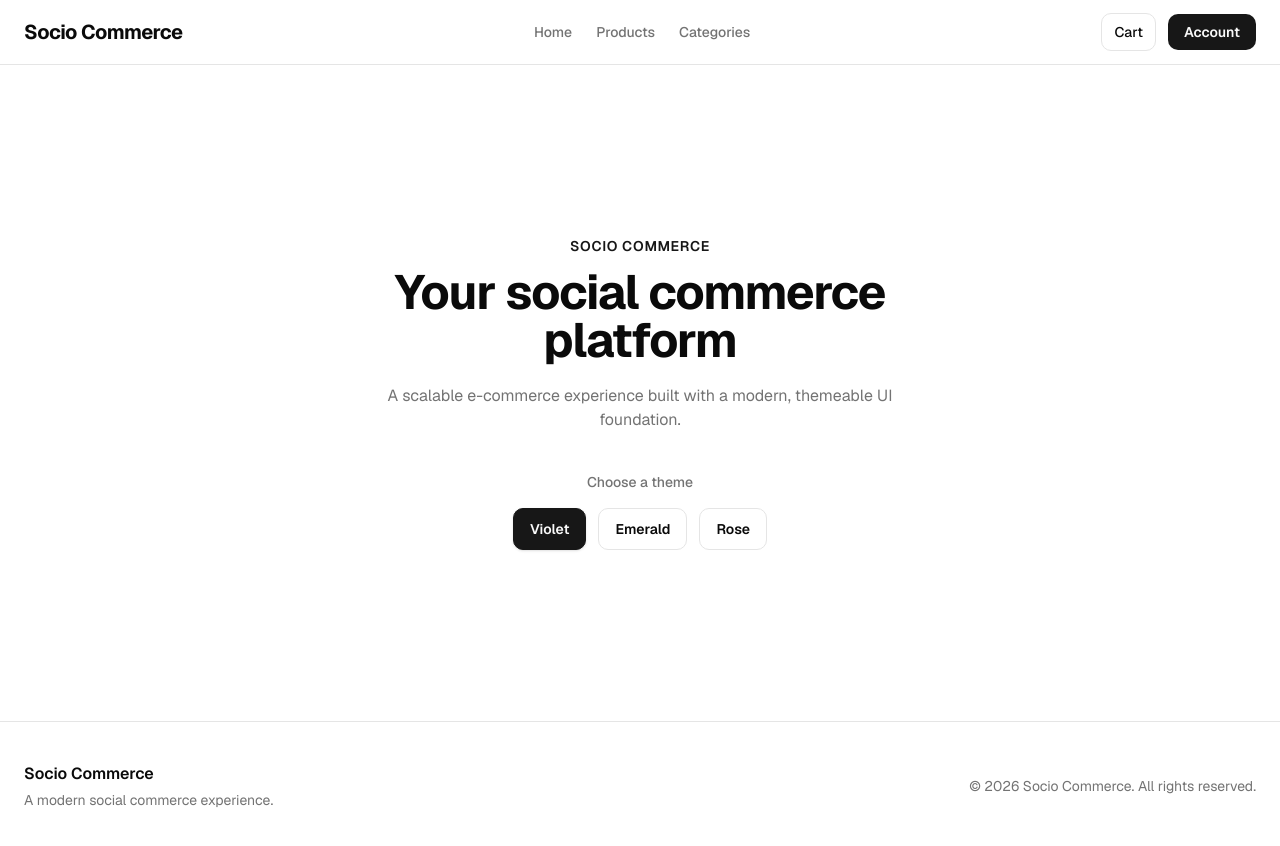
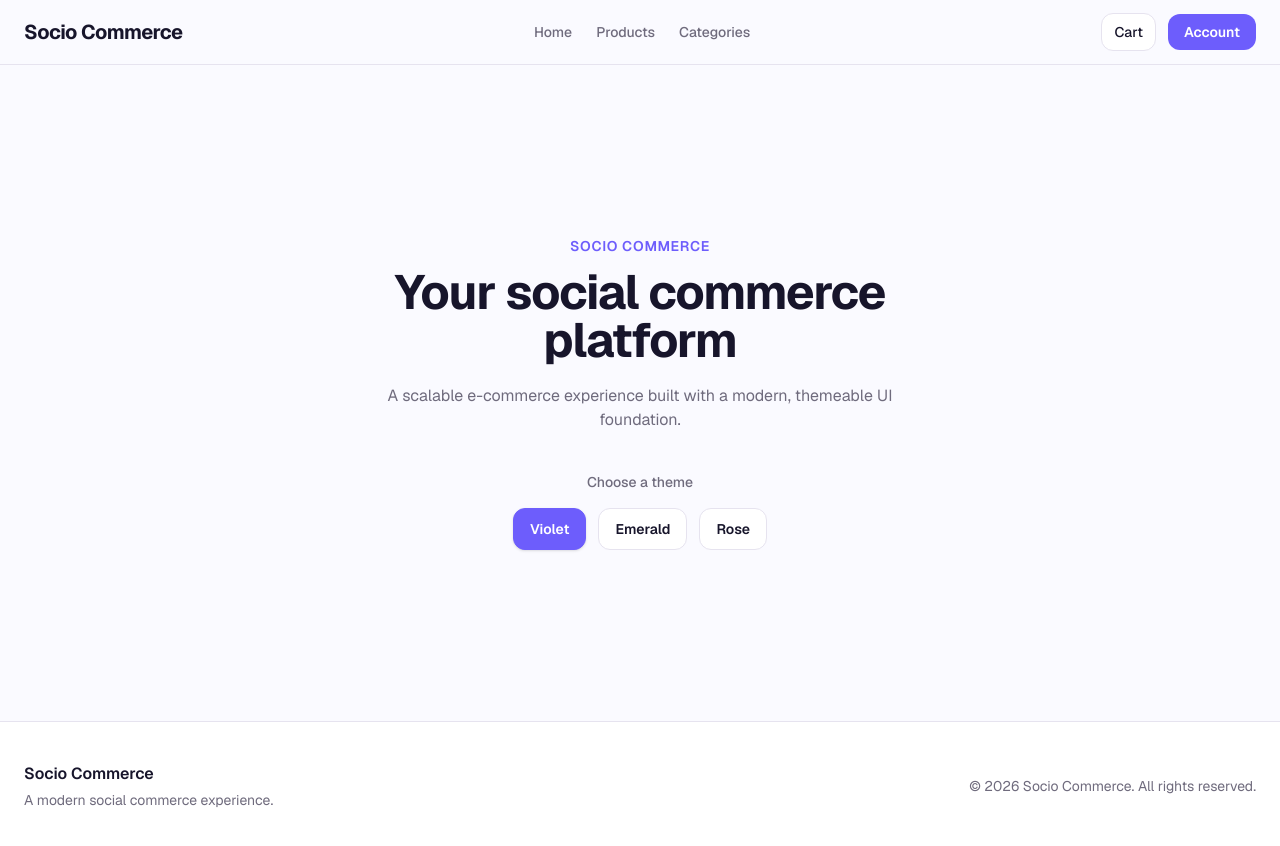
Before and after one commit to pramodlaha08/socio-ecommerce, a Next.js app: page / in a window 1280 px wide. Shown: the top 846 px of the page. Built offline with nearby package versions, Linux system fonts and the light colour scheme.

Commit message:
feat(theme): update base theme colors and add sidebar styles for improved UI

```diff
--- a/src/app/globals.css
+++ b/src/app/globals.css
@@ -5,75 +5,91 @@
 @custom-variant dark (&:is(.dark *));
 
 /* =========================================================
-   BASE THEME
+   BASE THEME — VIOLET
    ========================================================= */
 
 :root {
   /* ---------- Brand ---------- */
-  --primary: oklch(0.205 0 0);
-  --primary-foreground: oklch(0.985 0 0);
 
-  --secondary: oklch(0.97 0 0);
-  --secondary-foreground: oklch(0.205 0 0);
+  --primary: #6d5dfc;
+  --primary-foreground: #ffffff;
 
-  --accent: oklch(0.97 0 0);
-  --accent-foreground: oklch(0.205 0 0);
+  --secondary: #eceafd;
+  --secondary-foreground: #30276f;
+
+  --accent: #f4b860;
+  --accent-foreground: #241b08;
 
   /* ---------- Surfaces ---------- */
 
-  --card: oklch(1 0 0);
-  --card-foreground: oklch(0.145 0 0);
+  --background: #fafaff;
+  --foreground: #17152b;
 
-  --popover: oklch(1 0 0);
-  --popover-foreground: oklch(0.145 0 0);
+  --card: #ffffff;
+  --card-foreground: #17152b;
 
-  --muted: oklch(0.97 0 0);
-  --muted-foreground: oklch(0.556 0 0);
+  --popover: #ffffff;
+  --popover-foreground: #17152b;
+
+  --muted: #f1f0f7;
+  --muted-foreground: #6f6b7d;
 
   /* ---------- UI ---------- */
-  --border: oklch(0.922 0 0);
-  --input: oklch(0.922 0 0);
-  --ring: oklch(0.708 0 0);
+
+  --border: #e6e3ef;
+  --input: #e2dfeb;
+  --ring: #6d5dfc;
 
   /* ---------- Status ---------- */
+
   --success: #16845b;
   --success-foreground: #ffffff;
 
   --warning: #c47b16;
   --warning-foreground: #ffffff;
 
-  --destructive: oklch(0.577 0.245 27.325);
+  --destructive: #d84a4a;
   --destructive-foreground: #ffffff;
 
   --info: #3978c7;
   --info-foreground: #ffffff;
 
   /* ---------- Radius ---------- */
-  --radius: 0.625rem;
+
+  --radius: 0.75rem;
 
   /* ---------- Shadows ---------- */
+
   --shadow-sm: 0 1px 2px rgb(23 21 43 / 0.04);
   --shadow-md: 0 8px 24px rgb(23 21 43 / 0.08);
   --shadow-lg: 0 16px 40px rgb(23 21 43 / 0.12);
 
   /* ---------- Typography ---------- */
+
   --font-sans: var(--font-jakarta);
   --font-mono: var(--font-geist-mono);
-  --background: oklch(1 0 0);
-  --foreground: oklch(0.145 0 0);
-  --chart-1: oklch(0.87 0 0);
-  --chart-2: oklch(0.556 0 0);
-  --chart-3: oklch(0.439 0 0);
-  --chart-4: oklch(0.371 0 0);
-  --chart-5: oklch(0.269 0 0);
-  --sidebar: oklch(0.985 0 0);
-  --sidebar-foreground: oklch(0.145 0 0);
-  --sidebar-primary: oklch(0.205 0 0);
-  --sidebar-primary-foreground: oklch(0.985 0 0);
-  --sidebar-accent: oklch(0.97 0 0);
-  --sidebar-accent-foreground: oklch(0.205 0 0);
-  --sidebar-border: oklch(0.922 0 0);
-  --sidebar-ring: oklch(0.708 0 0);
+
+  /* ---------- Charts ---------- */
+
+  --chart-1: #6d5dfc;
+  --chart-2: #087f5b;
+  --chart-3: #c24172;
+  --chart-4: #f4b860;
+  --chart-5: #3978c7;
+
+  /* ---------- Sidebar ---------- */
+
+  --sidebar: var(--card);
+  --sidebar-foreground: var(--card-foreground);
+
+  --sidebar-primary: var(--primary);
+  --sidebar-primary-foreground: var(--primary-foreground);
+
+  --sidebar-accent: var(--secondary);
+  --sidebar-accent-foreground: var(--secondary-foreground);
+
+  --sidebar-border: var(--border);
+  --sidebar-ring: var(--ring);
 }
 
 /* =========================================================
@@ -81,6 +97,8 @@
    ========================================================= */
 
 [data-theme='emerald'] {
+  /* ---------- Brand ---------- */
+
   --primary: #087f5b;
   --primary-foreground: #ffffff;
 
@@ -89,6 +107,8 @@
 
   --accent: #d4a72c;
   --accent-foreground: #211a06;
+
+  /* ---------- Surfaces ---------- */
 
   --background: #f8fcfa;
   --foreground: #10231d;
@@ -102,9 +122,13 @@
   --muted: #edf5f1;
   --muted-foreground: #64756f;
 
+  /* ---------- UI ---------- */
+
   --border: #dceae4;
   --input: #d5e5de;
   --ring: #087f5b;
+
+  /* ---------- Status ---------- */
 
   --success: #16845b;
   --success-foreground: #ffffff;
@@ -118,11 +142,37 @@
   --info: #3678b8;
   --info-foreground: #ffffff;
 
+  /* ---------- Radius ---------- */
+
   --radius: 0.75rem;
+
+  /* ---------- Shadows ---------- */
 
   --shadow-sm: 0 1px 2px rgb(16 35 29 / 0.04);
   --shadow-md: 0 8px 24px rgb(16 35 29 / 0.08);
   --shadow-lg: 0 16px 40px rgb(16 35 29 / 0.12);
+
+  /* ---------- Charts ---------- */
+
+  --chart-1: #087f5b;
+  --chart-2: #6d5dfc;
+  --chart-3: #c24172;
+  --chart-4: #d4a72c;
+  --chart-5: #3978c7;
+
+  /* ---------- Sidebar ---------- */
+
+  --sidebar: var(--card);
+  --sidebar-foreground: var(--card-foreground);
+
+  --sidebar-primary: var(--primary);
+  --sidebar-primary-foreground: var(--primary-foreground);
+
+  --sidebar-accent: var(--secondary);
+  --sidebar-accent-foreground: var(--secondary-foreground);
+
+  --sidebar-border: var(--border);
+  --sidebar-ring: var(--ring);
 }
 
 /* =========================================================
@@ -130,6 +180,8 @@
    ========================================================= */
 
 [data-theme='rose'] {
+  /* ---------- Brand ---------- */
+
   --primary: #c24172;
   --primary-foreground: #ffffff;
 
@@ -138,6 +190,8 @@
 
   --accent: #c58b35;
   --accent-foreground: #241b08;
+
+  /* ---------- Surfaces ---------- */
 
   --background: #fffafb;
   --foreground: #29171e;
@@ -151,9 +205,13 @@
   --muted: #f7eef1;
   --muted-foreground: #806c73;
 
+  /* ---------- UI ---------- */
+
   --border: #eadde2;
   --input: #e5d6dc;
   --ring: #c24172;
+
+  /* ---------- Status ---------- */
 
   --success: #16845b;
   --success-foreground: #ffffff;
@@ -167,11 +225,37 @@
   --info: #3978c7;
   --info-foreground: #ffffff;
 
+  /* ---------- Radius ---------- */
+
   --radius: 0.75rem;
+
+  /* ---------- Shadows ---------- */
 
   --shadow-sm: 0 1px 2px rgb(41 23 30 / 0.04);
   --shadow-md: 0 8px 24px rgb(41 23 30 / 0.08);
   --shadow-lg: 0 16px 40px rgb(41 23 30 / 0.12);
+
+  /* ---------- Charts ---------- */
+
+  --chart-1: #c24172;
+  --chart-2: #6d5dfc;
+  --chart-3: #087f5b;
+  --chart-4: #c58b35;
+  --chart-5: #3978c7;
+
+  /* ---------- Sidebar ---------- */
+
+  --sidebar: var(--card);
+  --sidebar-foreground: var(--card-foreground);
+
+  --sidebar-primary: var(--primary);
+  --sidebar-primary-foreground: var(--primary-foreground);
+
+  --sidebar-accent: var(--secondary);
+  --sidebar-accent-foreground: var(--secondary-foreground);
+
+  --sidebar-border: var(--border);
+  --sidebar-ring: var(--ring);
 }
 
 /* =========================================================
@@ -179,8 +263,12 @@
    ========================================================= */
 
 @theme inline {
+  /* ---------- Core ---------- */
+
   --color-background: var(--background);
   --color-foreground: var(--foreground);
+
+  /* ---------- Brand ---------- */
 
   --color-primary: var(--primary);
   --color-primary-foreground: var(--primary-foreground);
@@ -191,6 +279,8 @@
   --color-accent: var(--accent);
   --color-accent-foreground: var(--accent-foreground);
 
+  /* ---------- Surfaces ---------- */
+
   --color-card: var(--card);
   --color-card-foreground: var(--card-foreground);
 
@@ -200,9 +290,13 @@
   --color-muted: var(--muted);
   --color-muted-foreground: var(--muted-foreground);
 
+  /* ---------- UI ---------- */
+
   --color-border: var(--border);
   --color-input: var(--input);
   --color-ring: var(--ring);
+
+  /* ---------- Status ---------- */
 
   --color-success: var(--success);
   --color-success-foreground: var(--success-foreground);
@@ -216,30 +310,40 @@
   --color-info: var(--info);
   --color-info-foreground: var(--info-foreground);
 
+  /* ---------- Typography ---------- */
+
   --font-sans: var(--font-sans);
   --font-mono: var(--font-mono);
+  --font-heading: var(--font-sans);
+
+  /* ---------- Radius ---------- */
 
   --radius-sm: calc(var(--radius) - 0.375rem);
   --radius-md: calc(var(--radius) - 0.125rem);
   --radius-lg: var(--radius);
   --radius-xl: calc(var(--radius) + 0.25rem);
-  --font-heading: var(--font-sans);
-  --color-sidebar-ring: var(--sidebar-ring);
-  --color-sidebar-border: var(--sidebar-border);
-  --color-sidebar-accent-foreground: var(--sidebar-accent-foreground);
-  --color-sidebar-accent: var(--sidebar-accent);
-  --color-sidebar-primary-foreground: var(--sidebar-primary-foreground);
-  --color-sidebar-primary: var(--sidebar-primary);
-  --color-sidebar-foreground: var(--sidebar-foreground);
-  --color-sidebar: var(--sidebar);
-  --color-chart-5: var(--chart-5);
-  --color-chart-4: var(--chart-4);
-  --color-chart-3: var(--chart-3);
-  --color-chart-2: var(--chart-2);
-  --color-chart-1: var(--chart-1);
   --radius-2xl: calc(var(--radius) * 1.8);
   --radius-3xl: calc(var(--radius) * 2.2);
   --radius-4xl: calc(var(--radius) * 2.6);
+
+  /* ---------- Charts ---------- */
+
+  --color-chart-1: var(--chart-1);
+  --color-chart-2: var(--chart-2);
+  --color-chart-3: var(--chart-3);
+  --color-chart-4: var(--chart-4);
+  --color-chart-5: var(--chart-5);
+
+  /* ---------- Sidebar ---------- */
+
+  --color-sidebar: var(--sidebar);
+  --color-sidebar-foreground: var(--sidebar-foreground);
+  --color-sidebar-primary: var(--sidebar-primary);
+  --color-sidebar-primary-foreground: var(--sidebar-primary-foreground);
+  --color-sidebar-accent: var(--sidebar-accent);
+  --color-sidebar-accent-foreground: var(--sidebar-accent-foreground);
+  --color-sidebar-border: var(--sidebar-border);
+  --color-sidebar-ring: var(--sidebar-ring);
 }
 
 /* =========================================================
@@ -253,50 +357,24 @@ html {
 
 body {
   min-height: 100%;
+  background: var(--background);
+  color: var(--foreground);
   font-family: var(--font-sans), sans-serif;
 }
 
-.dark {
-  --background: oklch(0.145 0 0);
-  --foreground: oklch(0.985 0 0);
-  --card: oklch(0.205 0 0);
-  --card-foreground: oklch(0.985 0 0);
-  --popover: oklch(0.205 0 0);
-  --popover-foreground: oklch(0.985 0 0);
-  --primary: oklch(0.922 0 0);
-  --primary-foreground: oklch(0.205 0 0);
-  --secondary: oklch(0.269 0 0);
-  --secondary-foreground: oklch(0.985 0 0);
-  --muted: oklch(0.269 0 0);
-  --muted-foreground: oklch(0.708 0 0);
-  --accent: oklch(0.269 0 0);
-  --accent-foreground: oklch(0.985 0 0);
-  --destructive: oklch(0.704 0.191 22.216);
-  --border: oklch(1 0 0 / 10%);
-  --input: oklch(1 0 0 / 15%);
-  --ring: oklch(0.556 0 0);
-  --chart-1: oklch(0.87 0 0);
-  --chart-2: oklch(0.556 0 0);
-  --chart-3: oklch(0.439 0 0);
-  --chart-4: oklch(0.371 0 0);
-  --chart-5: oklch(0.269 0 0);
-  --sidebar: oklch(0.205 0 0);
-  --sidebar-foreground: oklch(0.985 0 0);
-  --sidebar-primary: oklch(0.488 0.243 264.376);
-  --sidebar-primary-foreground: oklch(0.985 0 0);
-  --sidebar-accent: oklch(0.269 0 0);
-  --sidebar-accent-foreground: oklch(0.985 0 0);
-  --sidebar-border: oklch(1 0 0 / 10%);
-  --sidebar-ring: oklch(0.556 0 0);
-}
+/* =========================================================
+   SHADCN BASE STYLES
+   ========================================================= */
 
 @layer base {
   * {
     @apply border-border outline-ring/50;
   }
+
   body {
     @apply bg-background text-foreground;
   }
+
   html {
     @apply font-sans;
   }
```
